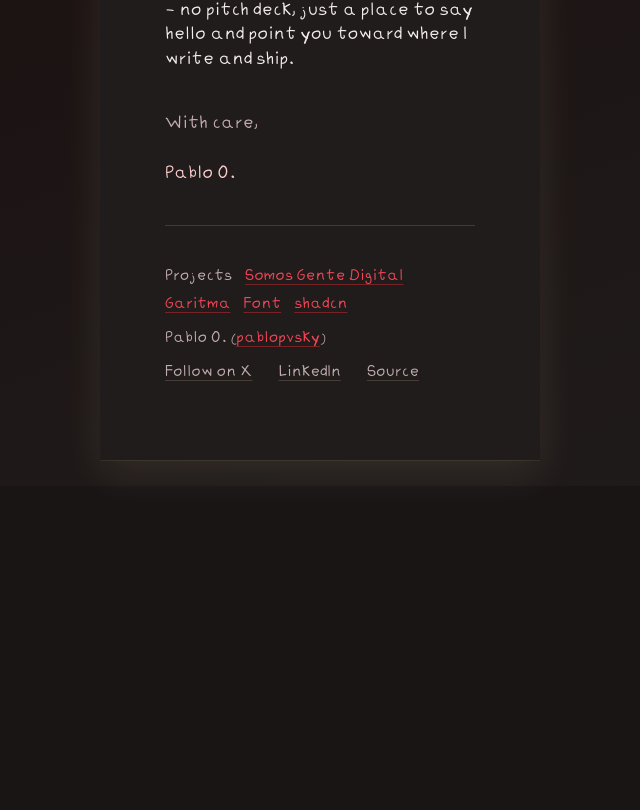
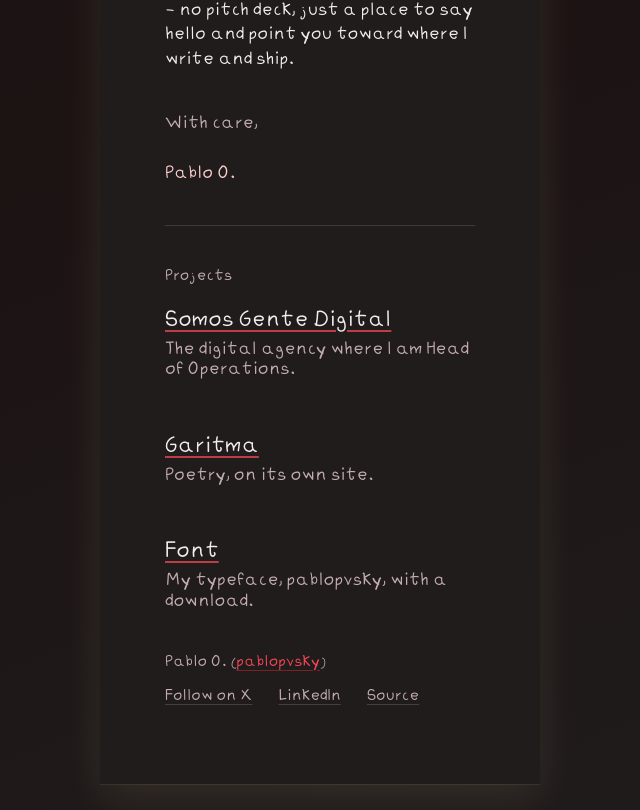
Before and after one commit to pablopvsky/next-pablopvsky, a Next.js app: page / in a window 1280 px wide. Shown: the part 574-1384 px from the top of the page, without its empty margins (320-960 px from the left). Before the commit the page ends 1060 px from the top, so only its background shows below. Built offline with nearby package versions, Linux system fonts and the light colour scheme.

Commit message:
Stack the letter projects as titles with descriptions
Replace the inline footer project row with a vertical list for Somos Gente Digital, Garitma, and Font, and drop shadcn from the public list.

Co-authored-by: Pablo Orozco <pablopvsky@users.noreply.github.com>

```diff
--- a/components/Footer.tsx
+++ b/components/Footer.tsx
@@ -1,27 +1,36 @@
 const projectLinkClassName =
-  "letter-link text-accent-9 underline decoration-accent-a6 underline-offset-4 transition-colors hover:text-accent-11";
+  "letter-link h6 w-fit leading-tight text-gray-12 underline decoration-accent-8 underline-offset-4 transition-colors hover:text-accent-11 hover:decoration-accent-11 focus-visible:outline-2 focus-visible:outline-offset-2 focus-visible:outline-accent-8";
 
 const footerLinkClassName =
-  "letter-link text-gray-11 underline decoration-gray-a6 underline-offset-4 transition-colors hover:text-accent-9";
+  "letter-link text-gray-11 underline decoration-gray-a6 underline-offset-4 transition-colors hover:text-accent-9 focus-visible:outline-2 focus-visible:outline-offset-2 focus-visible:outline-accent-8";
 
 const projects = [
   {
     href: "https://somosgentedigital.com",
     label: "Somos Gente Digital",
+    description: "The digital agency where I am Head of Operations.",
   },
-  { href: "https://garitma.com", label: "Garitma" },
-  { href: "https://font.pablopvsky.com", label: "Font" },
-  { href: "https://shadcn.com/", label: "shadcn" },
+  {
+    href: "https://garitma.com",
+    label: "Garitma",
+    description: "Poetry, on its own site.",
+  },
+  {
+    href: "https://font.pablopvsky.com",
+    label: "Font",
+    description: "My typeface, pablopvsky, with a download.",
+  },
 ] as const;
 
 export const Footer = () => {
   return (
-    <footer className="letter-line letter-line-6 mt-1.5 flex flex-col gap-0.5 border-t border-gray-6 pt-1 md:mt-3 md:gap-1 md:pt-3">
-      <p className="letter-meta flex flex-wrap items-baseline gap-x-1 gap-y-0.5 text-sm text-gray-11">
-        <span>Projects</span>
+    <footer className="letter-line letter-line-6 mt-1.5 flex flex-col gap-2 border-t border-gray-6 pt-1.5 md:mt-3 md:gap-3 md:pt-3">
+      <nav aria-label="Projects" className="flex flex-col gap-1.5">
+        <p className="letter-meta text-sm text-gray-11">Projects</p>
+        <ul className="flex flex-col gap-3 md:gap-4">
           {projects.map((project) => (
+            <li key={project.href} className="flex flex-col gap-0.5">
               <a
-            key={project.href}
                 href={project.href}
                 target="_blank"
                 rel="noopener noreferrer"
@@ -29,8 +38,11 @@ export const Footer = () => {
               >
                 {project.label}
               </a>
+              <p className="text-gray-11">{project.description}</p>
+            </li>
           ))}
-      </p>
+        </ul>
+      </nav>
       <div className="flex flex-row flex-wrap items-center justify-between gap-x-1.5 gap-y-0.5 md:gap-1">
         <span className="letter-meta text-sm text-gray-11">
           Pablo O. (
@@ -38,7 +50,7 @@ export const Footer = () => {
             href="https://x.com/pablopvsky"
             target="_blank"
             rel="noopener noreferrer"
-            className="letter-link text-accent-9 underline decoration-accent-a6 underline-offset-4 transition-colors hover:text-accent-11"
+            className="letter-link text-accent-9 underline decoration-accent-a6 underline-offset-4 transition-colors hover:text-accent-11 focus-visible:outline-2 focus-visible:outline-offset-2 focus-visible:outline-accent-8"
           >
             pablopvsky
           </a>
--- a/wiki/obsidian-app/Feature-Map/Letter.md
+++ b/wiki/obsidian-app/Feature-Map/Letter.md
@@ -8,4 +8,4 @@ pr: https://github.com/pablopvsky/next-pablopvsky/pull/14
 updated: 2026-10-25
 ---
 
-The homepage is a short letter from Pablo O. The footer lists his projects — Somos Gente Digital, Garitma, Font, and shadcn — and places LinkedIn beside Follow on X and Source. The letter body still links Somos Gente Digital in the opening paragraph. Color comes only from the Coral tokens in `app/globals.css`.
+The homepage is a short letter from Pablo O. Under the signature, the footer lists three projects as underlined titles with a short description: Somos Gente Digital, Garitma, and Font. Follow on X, LinkedIn, and Source stay in the meta row. The letter body still links Somos Gente Digital in the opening paragraph. Color comes only from the Coral tokens in `app/globals.css`.
```
Lines whose indentation alone changed are shown as unchanged.
